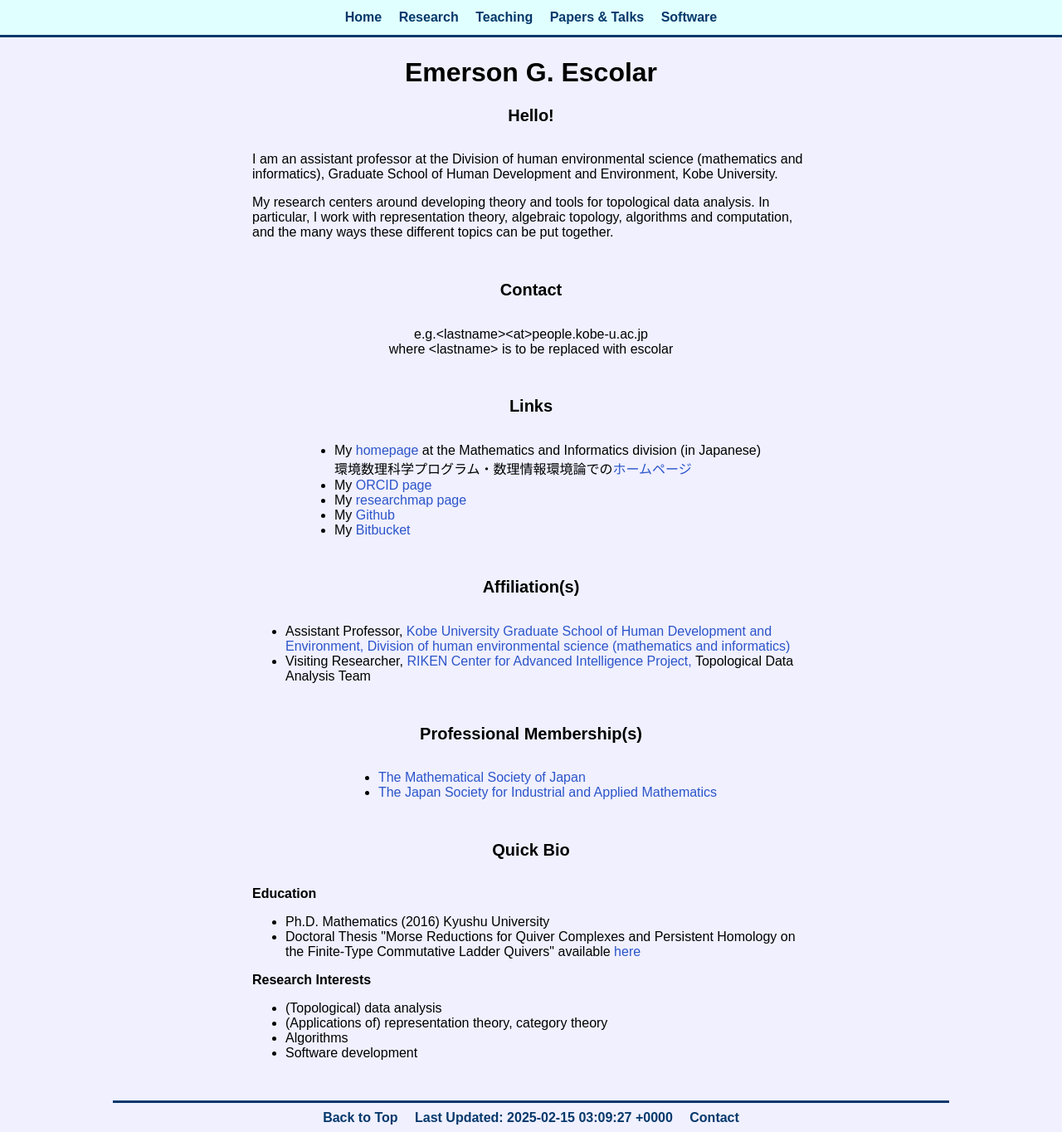
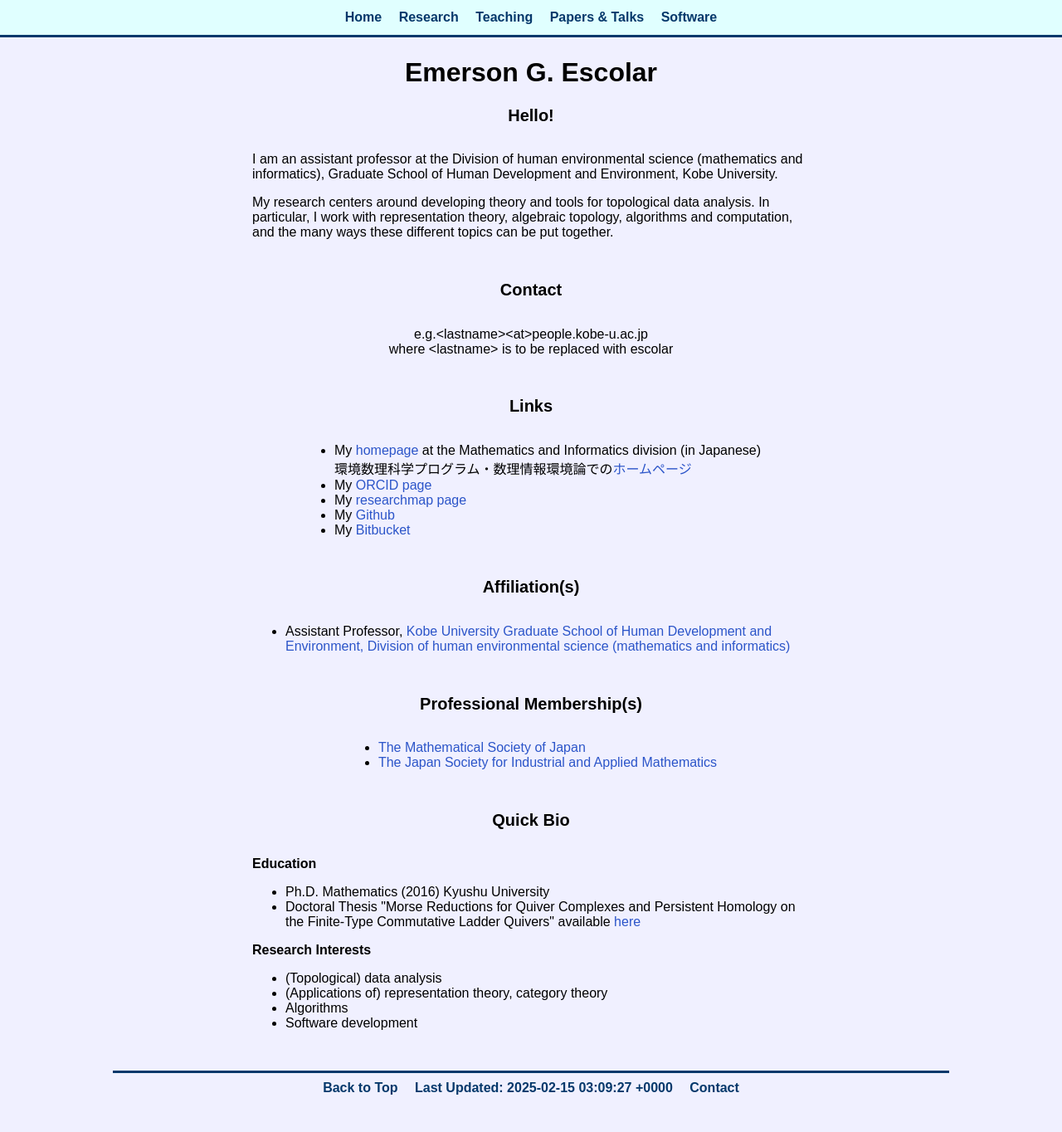
Before and after one commit to emerson-escolar/emerson-escolar.github.io, a Jekyll site: the page built from index.html, in a window 1280 px wide and 1364 px high. Shown: the whole window at 83% size. Built offline with Jekyll 4.4.1, drawn with Linux system fonts in a browser that asks for light colours.

Commit message:
remove old affiliation

```diff
--- a/index.html
+++ b/index.html
@@ -70,13 +70,13 @@ title: Emerson G. Escolar
           Division of human environmental science (mathematics and informatics)
         </a>
       </li>
-      <li>
-				Visiting Researcher,
-        <a href="https://aip.riken.jp/">
-          RIKEN Center for Advanced Intelligence Project,
-        </a>
-        Topological Data Analysis Team
-			</li>
+      <!-- <li> -->
+      <!-- 				Visiting Researcher, -->
+      <!--   <a href="https://aip.riken.jp/"> -->
+      <!--     RIKEN Center for Advanced Intelligence Project, -->
+      <!--   </a> -->
+      <!--   Topological Data Analysis Team -->
+      <!-- 			</li> -->
 			<!-- <li>
 				   Postdoctoral researcher, RIKEN Center for Advanced Intelligence Project, Generic Technology Research Group, Topological Data Analysis Team
 			     </li>
```
